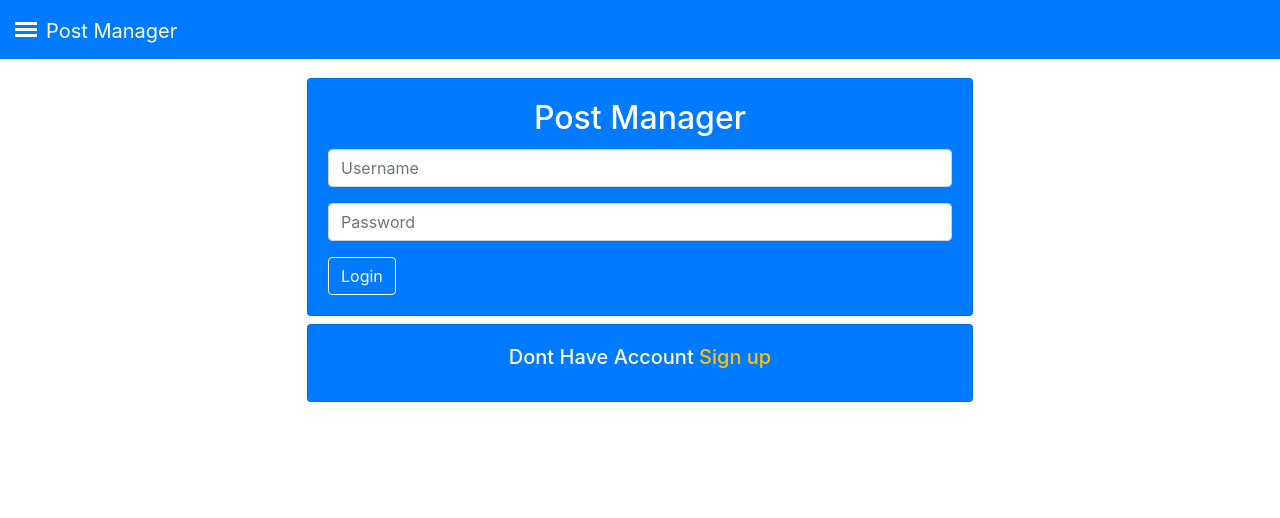
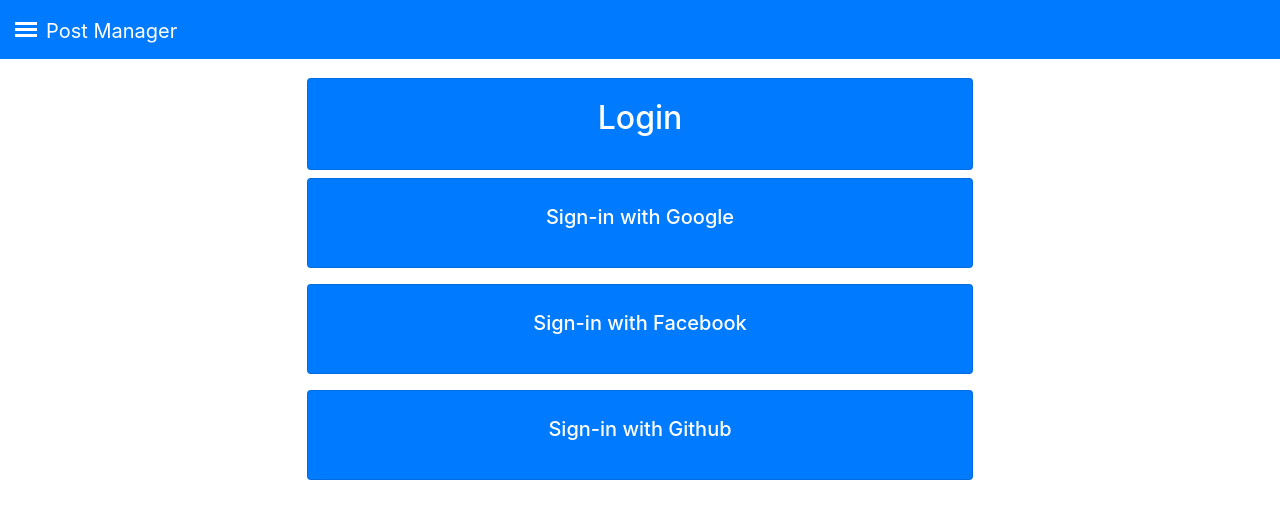
Before and after one commit to OmkarParekh/Post-manager, a React (Create React App) app: page / in a window 1280 px wide. Shown: the top 518 px of the page. Built offline with nearby package versions, Linux system fonts and the light colour scheme.

Commit message:
sdfsdfsdfd

```diff
--- a/src/Pages/LoginSignup/Login.jsx
+++ b/src/Pages/LoginSignup/Login.jsx
@@ -2,6 +2,8 @@
 import Axios from 'axios'
 import {Redirect} from 'react-router-dom'
 import './LoginSignup.css'
+import firebase from '../../Components/Firebase/Firebase'
+
 export default class Login extends Component {
      constructor(){
           super()
@@ -10,56 +12,89 @@
                Password:'',
                login:false
           }
-          this.us=this.us.bind(this)
-          this.ps=this.ps.bind(this)
-          this.login=this.login.bind(this)
+          // this.us=this.us.bind(this)
+          // this.ps=this.ps.bind(this)
+          // this.login=this.login.bind(this)
+          this.oauth=this.oauth.bind(this)
      }
-     us(e){
-          this.setState({
-               Username:e.target.value
+     // us(e){
+     //      this.setState({
+     //           Username:e.target.value
+     //      })
+     // }
+     // ps(e){
+     //      this.setState({
+     //           Password:e.target.value
+     //      })
+     // }
+     // login(){
+     //      if(this.state.Username===""&&this.state.Password===""){
+     //           window.alert('Please Enter Login Credentials')
+     //      }
+     //      else if(this.state.Username===""){
+     //           window.alert('Please Enter UserName')
+     //      }
+     //      else if(this.state.Password===""){
+     //           window.alert('Please Enter Password')
+     //      }
+     //      else{
+     //           const data={
+     //                Username:this.state.Username,
+     //                Password:this.state.Password
+     //           }
+
+     //           Axios.post(`https://post-manage.herokuapp.com/login`,data)
+     //           .then(res=>{
+
+     //                console.log(res.data.token)
+     //                this.setState({
+     //                     login:true
+     //                })
+     //               localStorage.setItem('token',res.data.token)
+     //               localStorage.setItem('Name',res.data.Name)
+     //               localStorage.setItem('Username',res.data.Username)
+     //               localStorage.setItem('Photo','')
+     //           })
+     //           .catch(err=>{
+     //                if(err.response.status===401)
+     //                {
+     //                     window.alert('UserName or Password Is Incorrect')
+     //                }
+     //                console.log(err);
+     //           })
+     //      }
+
+     // }
+     oauth(){
+          var provider = new firebase.auth.GoogleAuthProvider();
+          firebase.auth()
+          .signInWithPopup(provider)
+          .then((result) => {
+               console.log(result.user);
+               const res=result.user
+          const data={
+               uid:res.uid,
+               photo:res.photoURL,
+               Name:res.displayName,
+               email:res.email
+          }
+          Axios.post('http://localhost:7000/oauth',data)
+          .then(res=>{
+               console.log(res);
+               localStorage.setItem('token',res.data.token)
+               localStorage.setItem('Name',res.data.Name)
+               localStorage.setItem('Username',res.data.Username)
+               localStorage.setItem('Photo',res.data.photo)
           })
-     }
-     ps(e){
-          this.setState({
-               Password:e.target.value
-          })
-     }
-     login(){
-          if(this.state.Username===""&&this.state.Password===""){
-               window.alert('Please Enter Login Credentials')
-          }
-          else if(this.state.Username===""){
-               window.alert('Please Enter UserName')
-          }
-          else if(this.state.Password===""){
-               window.alert('Please Enter Password')
-          }
-          else{
-               const data={
-                    Username:this.state.Username,
-                    Password:this.state.Password
-               }
-
-               Axios.post(`https://post-manage.herokuapp.com/login`,data)
-               .then(res=>{
-
-                    console.log(res.data.token)
-                    this.setState({
-                         login:true
-                    })
-                   localStorage.setItem('token',res.data.token)
-                   localStorage.setItem('Name',res.data.Name)
-                   localStorage.setItem('Username',res.data.Username)
+               this.setState({
+               login:true,
                })
-               .catch(err=>{
-                    if(err.response.status===401)
-                    {
-                         window.alert('UserName or Password Is Incorrect')
-                    }
-                    console.log(err);
-               })
-          }
-
+          //   console.log(credential);
+          //   console.log(token);
+          //   console.log(user);
+          }).catch((error) => {
+            console.log(error);
+          });
      }
      render() {
           if(this.state.login===true){
@@ -70,8 +105,8 @@
                     <div class="card text-white bg-primary mb-2  login" >
 
                     <div class="card-body" id='loginspace'>
-                    <h2 class="card-title text-center" id='lheader'>Post Manager</h2>
-                    <div class="form-group">
+                    <h2 class="card-title text-center" id='lheader'>Login</h2>
+                    {/* <div class="form-group">
 
                     <input type="email" class="form-control" id="exampleFormControlInput1" placeholder="Username" onChange={this.us}/>
                     </div>
@@ -79,12 +114,34 @@
 
                     <input type="email" class="form-control" id="exampleFormControlInput1" placeholder="Password" onChange={this.ps}/>
                     </div>
-                    <button type="button" class="btn btn-primary login-btn "  onClick={this.login}>Login</button>
+                    <button type="button" class="btn btn-primary login-btn "  onClick={this.login}>Login</button> */}
                     </div>
                     </div>
-                    <div class="card text-white bg-primary mb-3 login-2card "  >
+                    {/* <div class="card text-white bg-primary mb-3 login-2card "  >
                     <div class="card-body">
                     <h5 class="card-title text-center">Dont Have Account <a href='/signup' class='text-warning'>Sign up</a></h5>
+
+                    </div>
+                    </div> */}
+                    <div class="card btn text-white bg-primary mb-3 login-2card  " onClick={this.oauth} >
+                    <div class="card-body">
+                    <h5 class="card-title text-center">Sign-in with Google </h5>
+
+                    </div>
+                    </div>
+                    <div class="card btn text-white bg-primary mb-3 login-2card " onClick={()=>{
+                         alert('facebook')
+                    }} >
+                    <div class="card-body">
+                    <h5 class="card-title text-center">Sign-in with Facebook </h5>
+
+                    </div>
+                    </div>
+                    <div class="card btn text-white bg-primary mb-3 login-2card " onClick={()=>{
+                         alert('Github')
+                    }} >
+                    <div class="card-body">
+                    <h5 class="card-title text-center">Sign-in with Github</h5>
 
                     </div>
                     </div>
```
